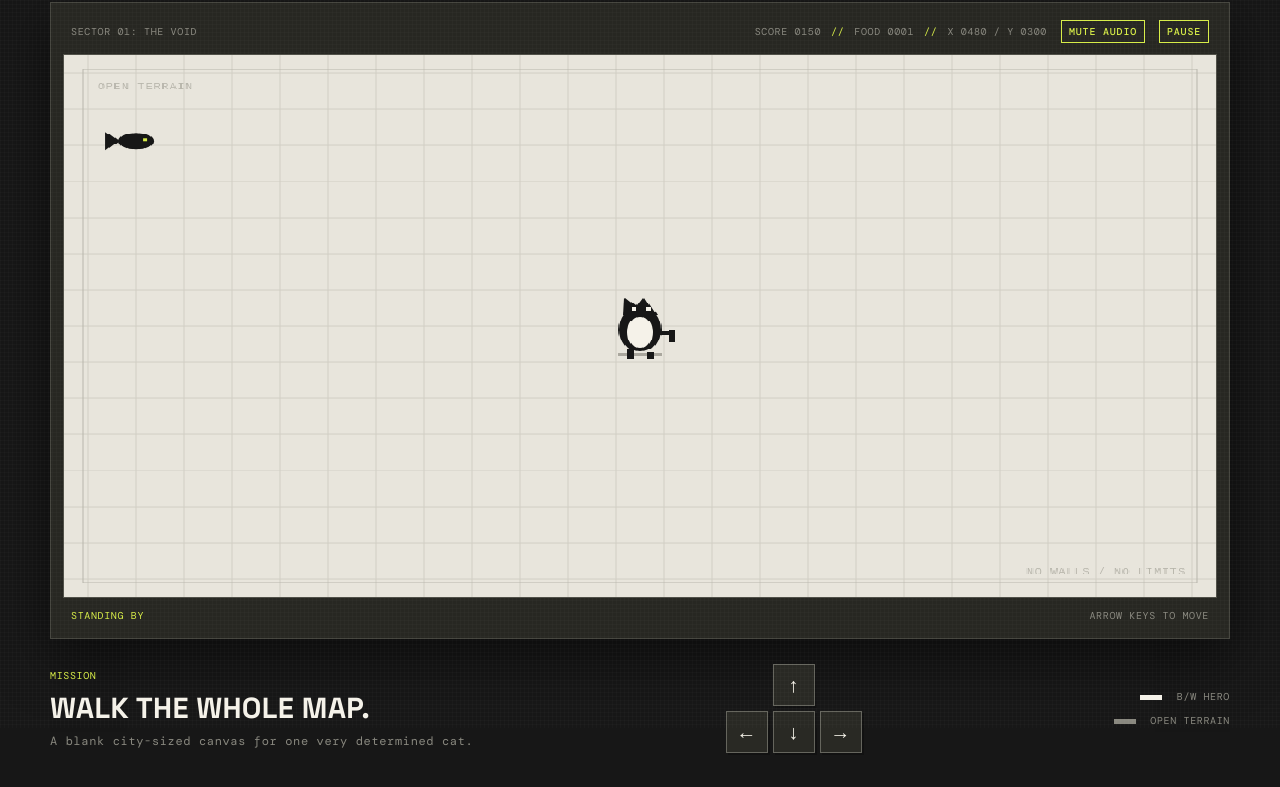
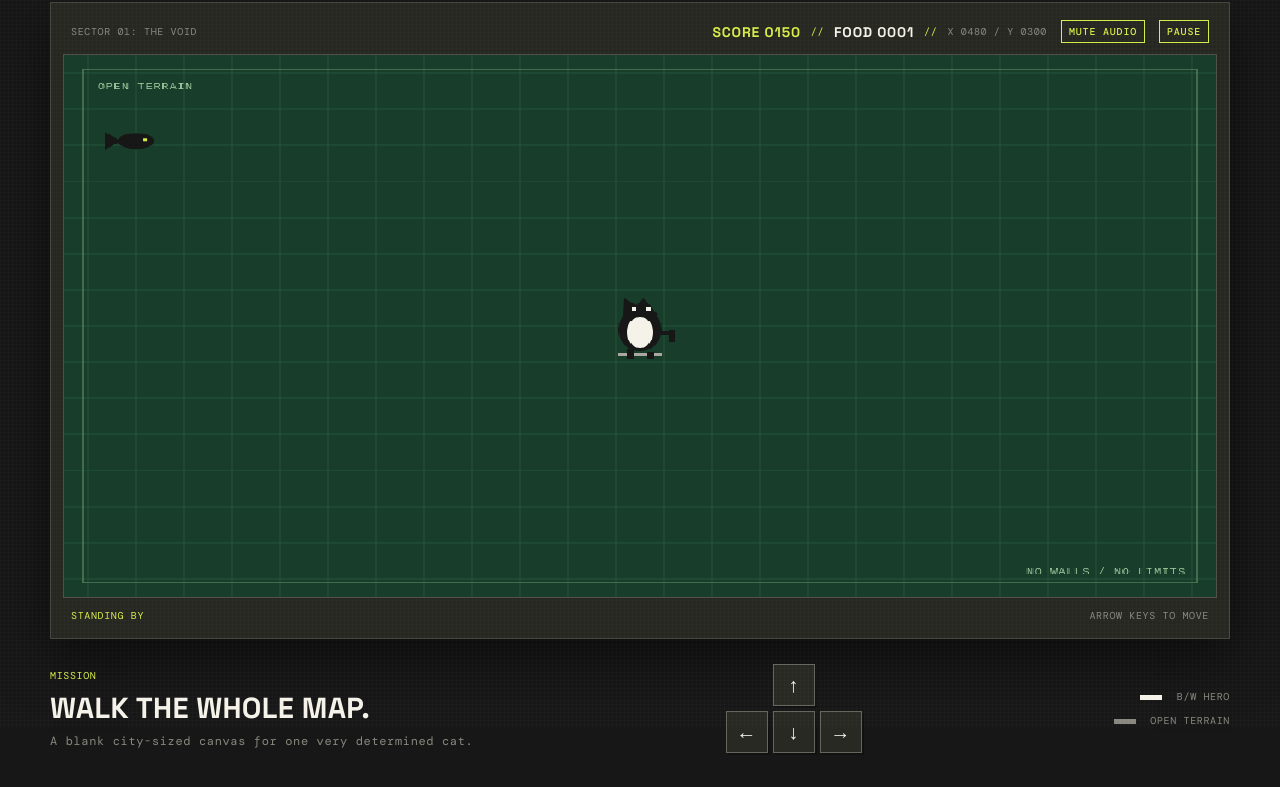
Before and after one commit to IrronRoman19/catwalk-retro-game, a plain HTML site: page index.html in a window 1280 px wide. Shown: the part 72-859 px from the top of the page. Drawn offline with nearby package versions, Linux system fonts and the light colour scheme.

Commit message:
Improve game board and HUD styling
Co-authored-by: Copilot <223556219+Copilot@users.noreply.github.com>

```diff
--- a/game.js
+++ b/game.js
@@ -22,6 +22,12 @@ let stepTimer = 0;
 let isPaused = false;
 let isMuted = false;
 let lastTime = performance.now();
+const boardPalette = {
+  background: '#183d2b',
+  grid: '#24543a',
+  border: '#6f9b72',
+  label: '#9fc89c'
+};
 
 window.addEventListener('keydown', (event) => {
   if (event.key === 'Escape') {
@@ -149,15 +155,15 @@ function spawnCollectibles() {
 }
 
 function drawMap() {
-  context.fillStyle = '#e8e5dc';
+  context.fillStyle = boardPalette.background;
   context.fillRect(0, 0, canvas.width, canvas.height);
-  context.strokeStyle = '#d1cec4';
+  context.strokeStyle = boardPalette.grid;
   context.lineWidth = 1;
   for (let x = 20; x < canvas.width; x += 40) { context.beginPath(); context.moveTo(x, 0); context.lineTo(x, canvas.height); context.stroke(); }
   for (let y = 20; y < canvas.height; y += 40) { context.beginPath(); context.moveTo(0, y); context.lineTo(canvas.width, y); context.stroke(); }
-  context.strokeStyle = '#b7b5ab';
+  context.strokeStyle = boardPalette.border;
   context.strokeRect(16, 16, canvas.width - 32, canvas.height - 32);
-  context.fillStyle = '#b7b5ab';
+  context.fillStyle = boardPalette.label;
   context.font = '10px monospace';
   context.fillText('OPEN TERRAIN', 28, 38);
   context.fillText('NO WALLS / NO LIMITS', canvas.width - 158, canvas.height - 25);
--- a/styles.css
+++ b/styles.css
@@ -6,6 +6,8 @@
   --chalk: #f5f2e9;
   --acid: #d7ed47;
   --muted: #89887f;
+  --hud-score: #d7ed47;
+  --hud-food: #f5f2e9;
 }
 
 * { box-sizing: border-box; }
@@ -44,11 +46,14 @@ body::before {
 #motion-readout { color: var(--acid); }
 .hud-divider { margin: 0 10px; color: var(--acid); }
 .hud-stats { display: flex; align-items: center; }
+#score-readout, #food-readout { font: 700 14px 'Space Grotesk', sans-serif; letter-spacing: .06em; }
+#score-readout { color: var(--hud-score); }
+#food-readout { color: var(--hud-food); }
 .pause-button, .resume-button, .pause-mute-button { border: 1px solid var(--acid); color: var(--acid); background: transparent; font: 500 10px 'DM Mono', monospace; letter-spacing: .08em; cursor: pointer; }
 .pause-button { margin-left: 14px; padding: 4px 7px; }
 .pause-button:hover, .resume-button:hover, .pause-mute-button:hover { color: var(--ink); background: var(--acid); }
 .canvas-wrap { position: relative; }
-canvas { display: block; width: 100%; height: auto; max-height: 68vh; aspect-ratio: 8 / 5; border: 1px solid #515149; outline: none; background: var(--paper); image-rendering: pixelated; }
+canvas { display: block; width: 100%; height: auto; max-height: 68vh; aspect-ratio: 8 / 5; border: 1px solid #515149; outline: none; background: #183d2b; image-rendering: pixelated; }
 canvas:focus { border-color: var(--acid); }
 .pause-menu { position: absolute; inset: 1px; display: grid; place-items: center; background: rgba(23, 23, 23, .78); }
 .pause-menu[hidden] { display: none; }
```
Also changed, not shown: 1 other file.
